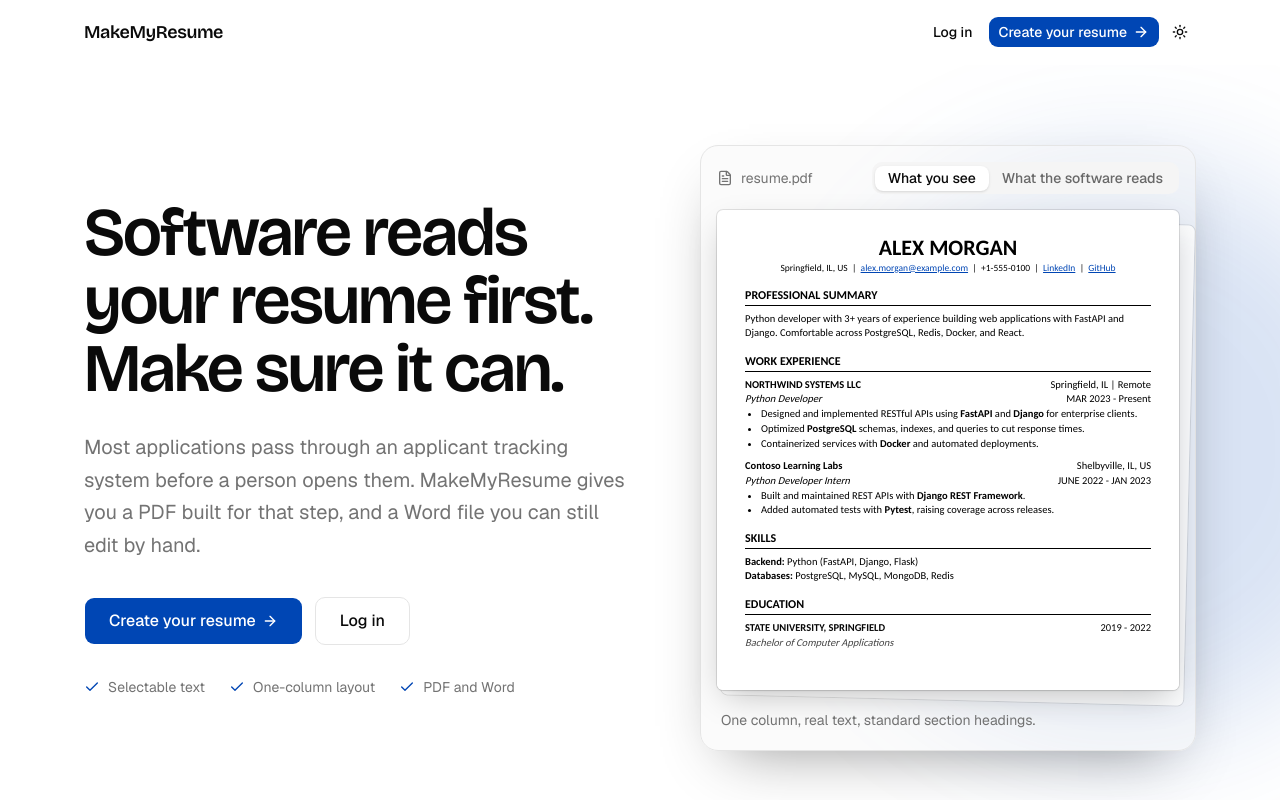
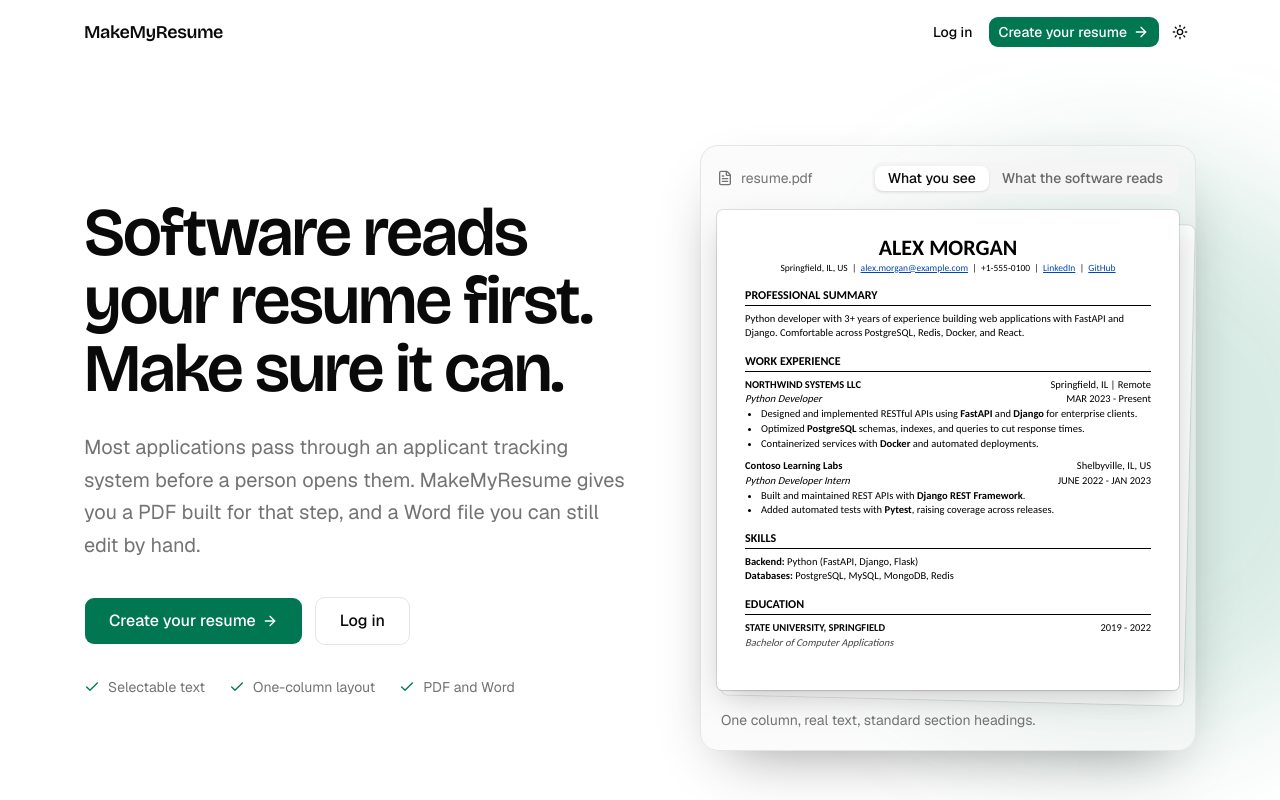
Before and after one commit to mdfarhankc/LegibleCV, a Next.js app in the folder client/: page / in a window 1280 px wide. Shown: the top 800 px of the page. Built offline with nearby package versions, Linux system fonts and the light colour scheme; no server answers.

Commit message:
Switch the app's accent color to emerald
Matches my portfolio. Deep emerald with white text in light mode, a brighter one with dark text in dark mode. Resume templates keep their own colors.

```diff
--- a/client/src/app/globals.css
+++ b/client/src/app/globals.css
@@ -56,8 +56,11 @@
   --card-foreground: oklch(0.145 0 0);
   --popover: oklch(1 0 0);
   --popover-foreground: oklch(0.145 0 0);
-  --primary: #0046b4;
+  /* Emerald, the same family as my portfolio. Dark enough for white text on it. */
+  --primary: #007751;
   --primary-foreground: #ffffff;
+  /* The same deep emerald in both themes, for blocks that always carry white text. */
+  --brand: #007751;
   --mark: #ffe873;
   --secondary: oklch(0.97 0 0);
   --secondary-foreground: oklch(0.205 0 0);
@@ -68,7 +71,7 @@
   --destructive: oklch(0.577 0.245 27.325);
   --border: oklch(0.922 0 0);
   --input: oklch(0.922 0 0);
-  --ring: oklch(0.708 0 0);
+  --ring: #00a372;
   --chart-1: oklch(0.87 0 0);
   --chart-2: oklch(0.556 0 0);
   --chart-3: oklch(0.439 0 0);
@@ -92,8 +95,9 @@
   --card-foreground: oklch(0.985 0 0);
   --popover: oklch(0.205 0 0);
   --popover-foreground: oklch(0.985 0 0);
-  --primary: #8fb4ff;
-  --primary-foreground: #0b1b3d;
+  /* Brighter on a dark background, so it carries dark text instead of white. */
+  --primary: #00c28a;
+  --primary-foreground: #04140e;
   --mark: #ffe873;
   --secondary: oklch(0.269 0 0);
   --secondary-foreground: oklch(0.985 0 0);
@@ -104,7 +108,7 @@
   --destructive: oklch(0.704 0.191 22.216);
   --border: oklch(1 0 0 / 10%);
   --input: oklch(1 0 0 / 15%);
-  --ring: oklch(0.556 0 0);
+  --ring: #00c28a;
   --chart-1: oklch(0.87 0 0);
   --chart-2: oklch(0.556 0 0);
   --chart-3: oklch(0.439 0 0);
--- a/client/src/components/editor/preview-pane.tsx
+++ b/client/src/components/editor/preview-pane.tsx
@@ -165,8 +165,8 @@ export function PreviewPane() {
                   className="pointer-events-none absolute inset-x-0 flex items-center gap-2 pr-2"
                   style={{ top }}
                 >
-                  <span className="h-0 flex-1 border-t border-dashed border-[#0046b4]/70" />
-                  <span className="rounded-full bg-[#0046b4] px-2 py-0.5 text-xs font-medium text-white">
+                  <span className="h-0 flex-1 border-t border-dashed border-(--brand)/70" />
+                  <span className="rounded-full bg-(--brand) px-2 py-0.5 text-xs font-medium text-white">
                     Page {index + 2} starts about here
                   </span>
                 </div>
```
